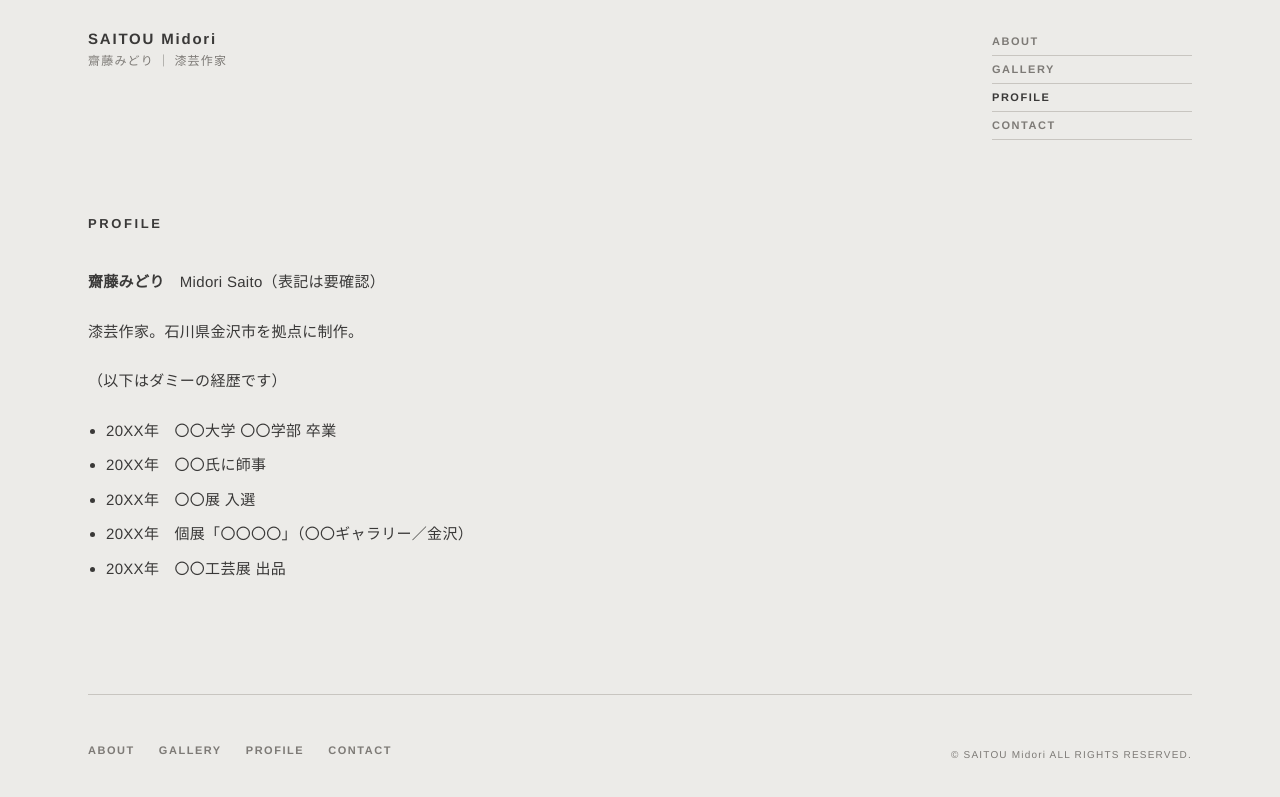
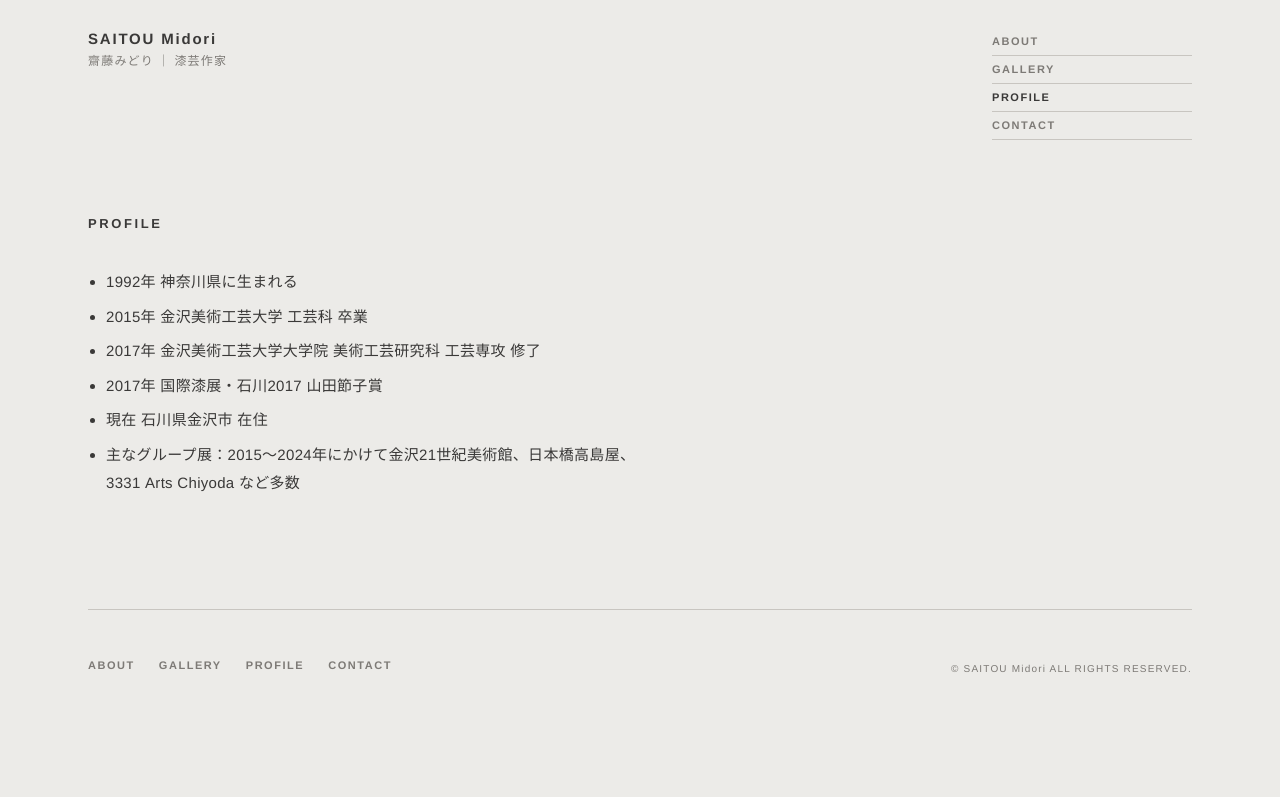
Before and after one commit to toasty-air/midori-lacquer-site, a Jekyll site: the page built from profile.md, in a window 1280 px wide. Shown: the top 797 px of the page. Built offline with Jekyll 4.4.1, drawn with Linux system fonts in a browser that asks for light colours.

Commit message:
Update profile.md (via Pages CMS)

```diff
--- a/profile.md
+++ b/profile.md
@@ -1,13 +1,8 @@
 ---
 ---
-**齋藤みどり**　Midori Saito（表記は要確認）
-
-漆芸作家。石川県金沢市を拠点に制作。
-
-（以下はダミーの経歴です）
-
-- 20XX年　〇〇大学 〇〇学部 卒業
-- 20XX年　〇〇氏に師事
-- 20XX年　〇〇展 入選
-- 20XX年　個展「〇〇〇〇」（〇〇ギャラリー／金沢）
-- 20XX年　〇〇工芸展 出品
+- 1992年 神奈川県に生まれる
+- 2015年 金沢美術工芸大学 工芸科 卒業
+- 2017年 金沢美術工芸大学大学院 美術工芸研究科 工芸専攻 修了
+- 2017年 国際漆展・石川2017 山田節子賞
+- 現在 石川県金沢市 在住
+- 主なグループ展：2015〜2024年にかけて金沢21世紀美術館、日本橋高島屋、3331 Arts Chiyoda など多数
```
